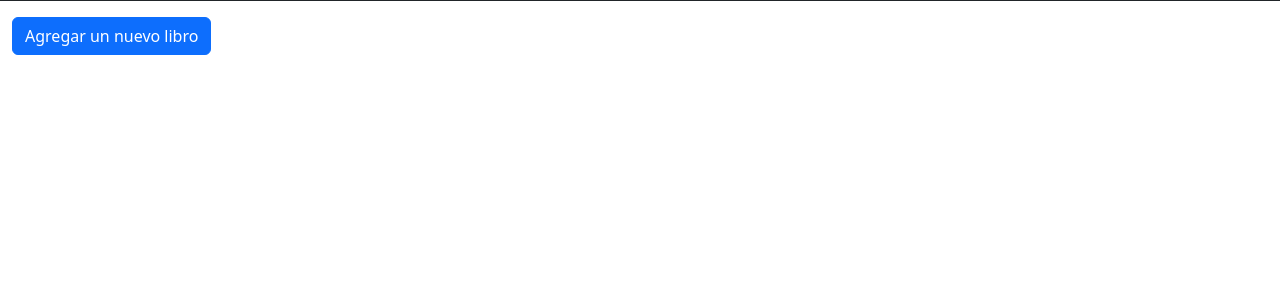
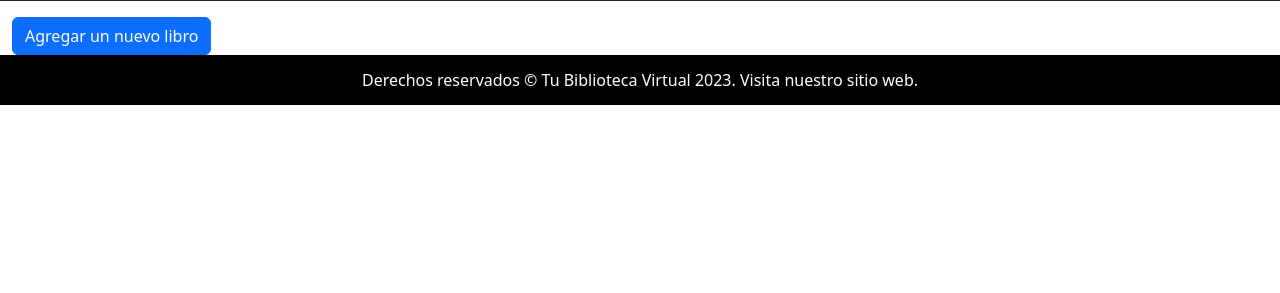
Before and after one commit to 4Library/4Library, a PHP site: page / in a window 1280 px wide. Shown: the part 71-364 px from the top of the page. Run offline with PHP 8.4, Linux system fonts and the light colour scheme.

Commit message:
subida de footer

```diff
--- a/Biblioteca/view/head/footer.php
+++ b/Biblioteca/view/head/footer.php
@@ -1,5 +1,31 @@
 </div>
 
     <script src="https://cdn.jsdelivr.net/npm/bootstrap@5.2.1/dist/js/bootstrap.bundle.min.js" integrity="sha384-u1OknCvxWvY5kfmNBILK2hRnQC3Pr17a+RTT6rIHI7NnikvbZlHgTPOOmMi466C8" crossorigin="anonymous"></script>
-  </body>
-</html>
+
+
+<!--
+    <footer style="background-color: black; color: white; text-align: center; padding: 10px;">
+    <div class="container">
+        <p>Derechos reservados © Tu Biblioteca Virtual 2023.Visita nuestro sitio web.</p>
+    </div>
+</footer>
+</body>
+</html> -->
+
+<style>
+    footer {
+        background-color: black;
+        color: white;
+        padding: 10px;
+        display: flex;
+        justify-content: center;
+        align-items: center;
+        height: 50px; /* Ajusta la altura según sea necesario */
+    }
+</style>
+
+<footer>
+    <div>
+        <p style="margin: 0;">Derechos reservados © Tu Biblioteca Virtual 2023. Visita nuestro sitio web.</p>
+    </div>
+</footer>
```
